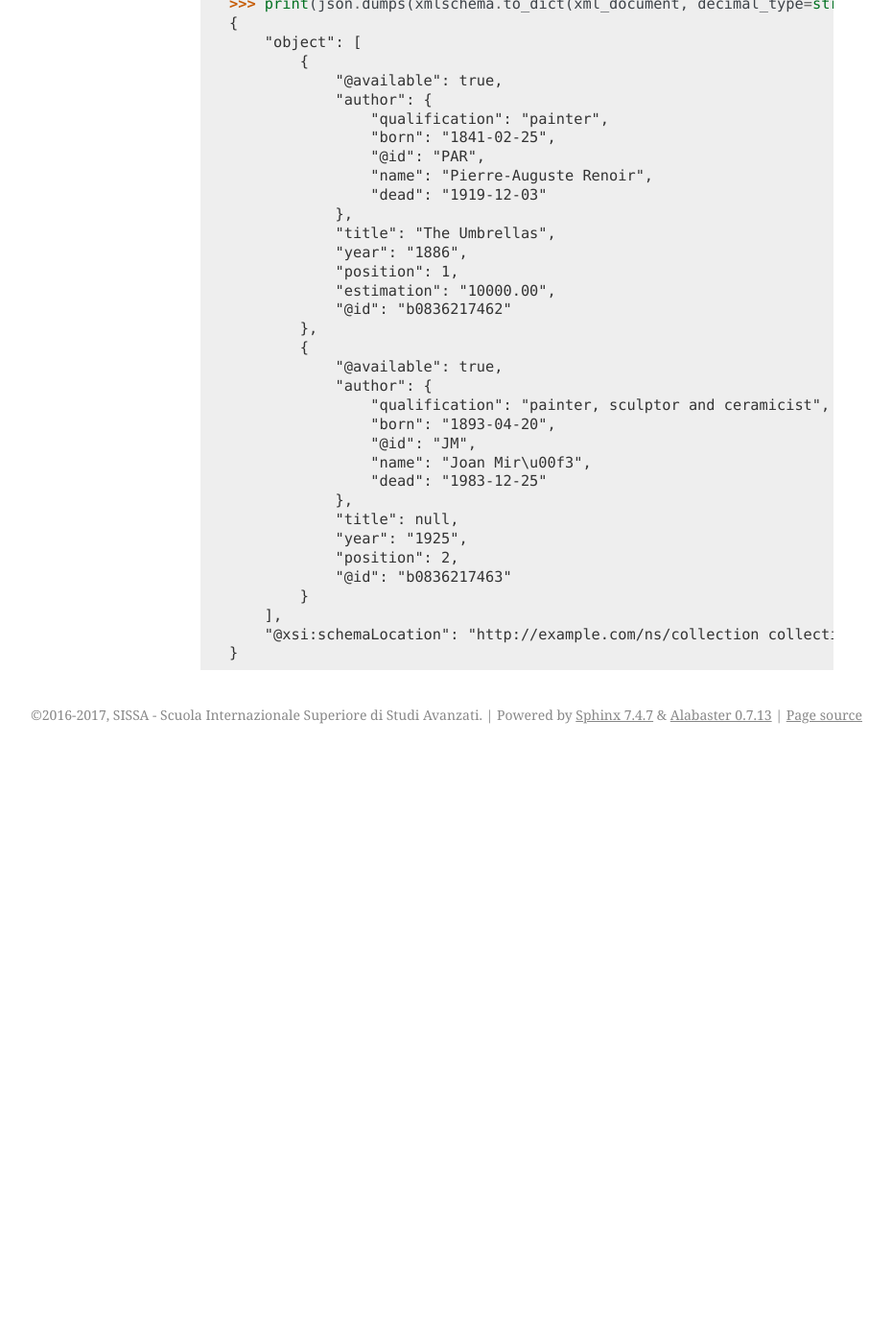
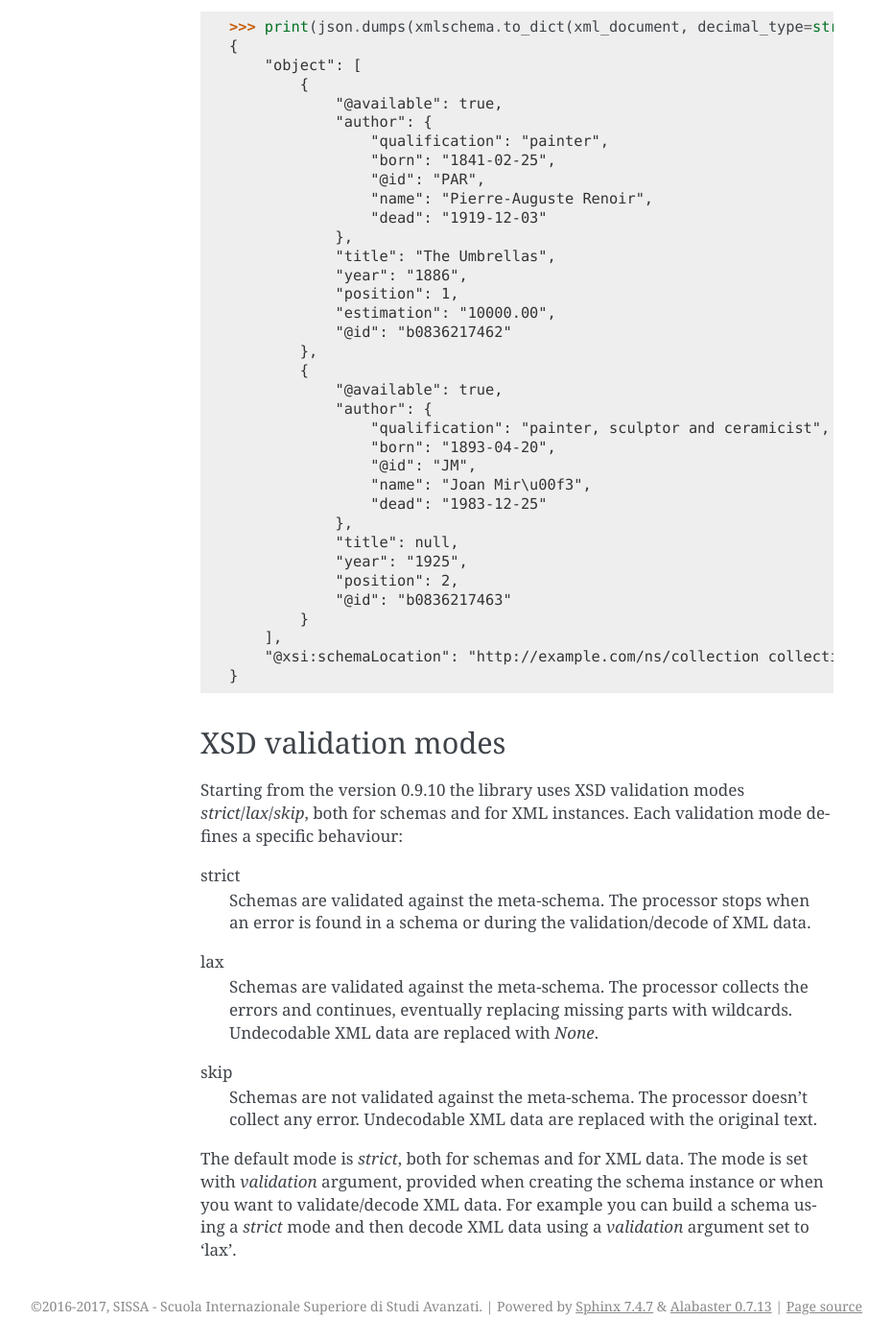
Before and after one commit to sissaschool/xmlschema, a Sphinx documentation site: the page built from doc/usage.rst, in a window 1280 px wide and 1400 px high, scrolled down 8246 px. Shown: the whole window at 96% size, without its empty margins (211-1141 px from the left). Built offline with Sphinx 7.4.7, drawn with Linux system fonts in a browser that asks for light colours; before the commit the page ends 9030 px from its top, so only the background shows below that; some of the changed text lies outside the part shown.

Commit message:
Updated documentation and final checks.

```diff
--- a/doc/testing.rst
+++ b/doc/testing.rst
@@ -9,7 +9,7 @@ library. The test scripts are located in under the installation base into ``test
 subdirectory. There are several test scripts, each dedicated to one topic:
 
 **test_meta.py**
-    Tests for the XSD meta-schema builtins
+    Tests for the XSD meta-schema and XSD builtins
 
 **test_xpath.py**
     Tests for XPath parsing and selectors
--- a/doc/usage.rst
+++ b/doc/usage.rst
@@ -475,3 +475,29 @@ using the keyword argument *decimal_type*:
         ],
         "@xsi:schemaLocation": "http://example.com/ns/collection collection.xsd"
     }
+
+
+XSD validation modes
+--------------------
+
+Starting from the version 0.9.10 the library uses XSD validation modes *strict*/*lax*/*skip*,
+both for schemas and for XML instances. Each validation mode defines a specific behaviour:
+
+strict
+    Schemas are validated against the meta-schema. The processor stops when an error is
+    found in a schema or during the validation/decode of XML data.
+
+lax
+    Schemas are validated against the meta-schema. The processor collects the errors
+    and continues, eventually replacing missing parts with wildcards.
+    Undecodable XML data are replaced with `None`.
+
+skip
+    Schemas are not validated against the meta-schema. The processor doesn't collect
+    any error. Undecodable XML data are replaced with the original text.
+
+The default mode is *strict*, both for schemas and for XML data. The mode is set with
+*validation* argument, provided when creating the schema instance or when you want to
+validate/decode XML data.
+For example you can build a schema using a *strict* mode and then decode XML data
+using a *validation* argument set to 'lax'.
```
Also changed, not shown: other parts of doc/usage.rst (+1 -1 lines), README.rst (+12 -4 lines), doc/intro.rst (+7 -5 lines), doc/notes.rst (+7 -0 lines), 3 other files.
